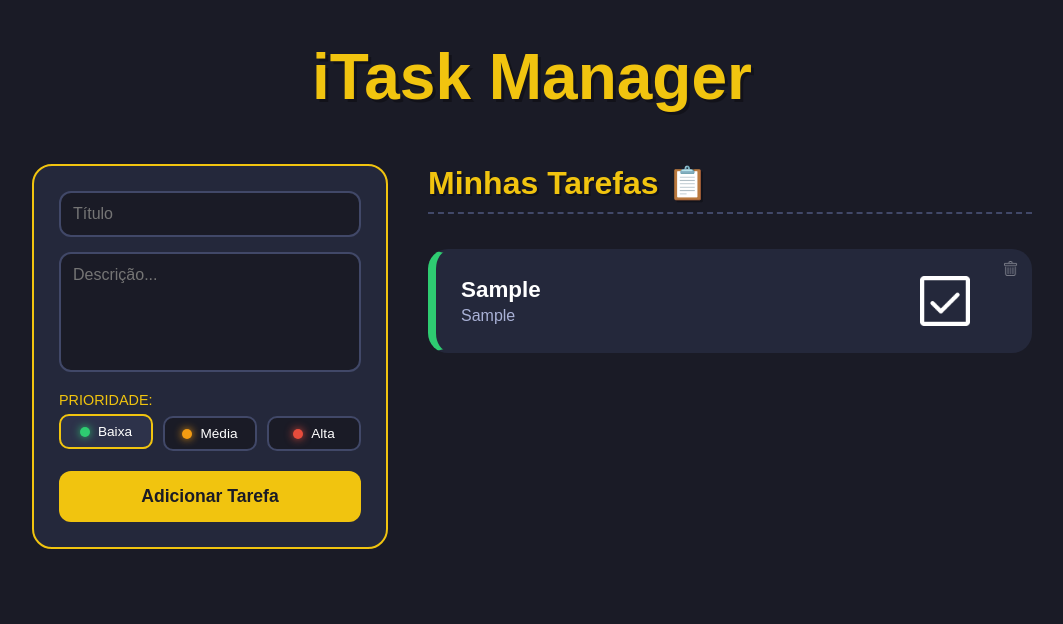
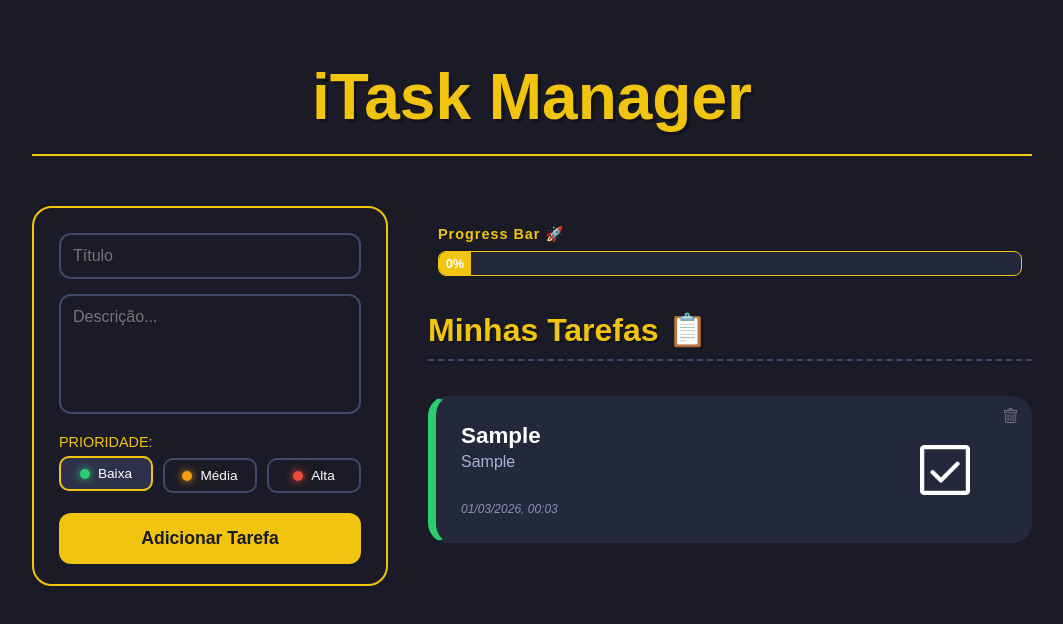
Before and after one commit to eychibassi/iTask-Manager, a website: page index.html in a window 1280 px wide. Both pictures are taken after typing "Sample", "Sample" into the empty fields and a click on the button "Adicionar Tarefa". Shown: the whole page, without its empty margins (108-1171 px from the left). Drawn offline with Linux system fonts and the light colour scheme; a web font is replaced by a local one.

Commit message:
feat: implementa barra de progresso dinâmica

```diff
--- a/app.js
+++ b/app.js
@@ -17,7 +17,7 @@ var Tarefa = /** @class */ (function () {
         //formata a data para o padrão brasileiro
         var dataFormatada = this.dataCriacao.toLocaleString('pt-BR');
         //define o conteúdo interno do card
-        card.innerHTML = "\n            <div class=\"task-info\">\n                <input type=\"checkbox\" class=\"task-check\">\n                <div class=\"task-details\">\n                    <h3>".concat(this.titulo, "</h3><br>\n                    <p>").concat(this.descricao || "<em>Sem descrição</em>", "</p>\n                    <small>Criado em: ").concat(dataFormatada, "</small>\n                </div>\n            </div>\n        ");
+        card.innerHTML = "\n            <div class=\"task-info\">\n                <input type=\"checkbox\" class=\"task-check\">\n                <div class=\"task-details\">\n                    <h3>".concat(this.titulo, "</h3>\n                    <p>").concat(this.descricao || "<em>Sem descrição</em>", "</p>\n                    <small>Criado em: ").concat(dataFormatada, "</small>\n                </div>\n            </div>\n        ");
         //adiciona o feedback visual imediato
         var checkbox = card.querySelector('.task-check');
         checkbox.addEventListener('change', function () {
@@ -43,6 +43,13 @@ btnAdicionar.addEventListener('click', function () {
     var urgencia = document.querySelector('input[name="urgencia"]:checked').value;
     if (titulo === "")
         return; // Não adiciona se estiver vazio
+    var dataCriacao = new Date().toLocaleString('pt-BR', {
+        day: '2-digit',
+        month: '2-digit',
+        year: 'numeric',
+        hour: '2-digit',
+        minute: '2-digit'
+    });
     // No momento de criar o card:
     var novoCard = document.createElement('div');
     novoCard.classList.add('task-card');
@@ -65,16 +72,18 @@ btnAdicionar.addEventListener('click', function () {
     // Aplicamos a cor como uma variável CSS dentro do próprio card
     novoCard.style.setProperty('--card-color', corEscolhida);
     // 3. Montar o conteúdo interno do Card
-    novoCard.innerHTML = "\n\n    <button class=\"btn-delete\">\n        <img src=\"images/bin.png\" alt=\"Excluir\">\n    </button>\n    <div class=\"task-content\">\n\n    <div class=\"task-info\">\n        <h3>".concat(titulo, "</h3>\n        <p>").concat(descricao, "</p>\n    </div>\n    <button class=\"btn-check\">\n            <img src=\"images/check.png\" alt=\"Concluir Tarefa\">\n        </button>\n    </div>\n\n");
+    novoCard.innerHTML = "\n\n    <button class=\"btn-delete\">\n        <img src=\"images/bin.png\" alt=\"Excluir\">\n    </button>\n    <div class=\"task-content\">\n\n    <div class=\"task-info\">\n        <h3>".concat(titulo, "</h3>\n        <p>").concat(descricao, "</p>\n        <br>\n                <small class=\"task-date\">").concat(dataCriacao, "</small>\n    </div>\n    <button class=\"btn-check\">\n            <img src=\"images/check.png\" alt=\"Concluir Tarefa\">\n        </button>\n    </div>\n\n");
     var btnCheck = novoCard.querySelector('.btn-check');
     btnCheck.addEventListener('click', function () {
         // Adiciona ou remove a classe que controla o visual "riscado"
         novoCard.classList.toggle('completed');
+        atualizarProgresso();
     });
     // --- LOGICA DE EXCLUSÃO (BIN) ---
     var btnDelete = novoCard.querySelector('.btn-delete');
     btnDelete.addEventListener('click', function () {
         novoCard.remove();
+        atualizarProgresso();
     });
     // 4. Adicionar na tela e limpar o formulário
     var container = document.getElementById('container-tarefas');
@@ -83,6 +92,7 @@ btnAdicionar.addEventListener('click', function () {
         if (mensagemVazia)
             mensagemVazia.style.display = 'none'; // Esconde o aviso
         container.appendChild(novoCard);
+        atualizarProgresso();
     }
     // Limpar campos
     inputTitulo.value = "";
@@ -114,3 +124,16 @@ function getDragAfterElement(container, y) {
         }
     }, { offset: Number.NEGATIVE_INFINITY }).element;
 }
+function atualizarProgresso() {
+    // Busca todos os cards e todos os cards que têm a classe 'completed'
+    var total = document.querySelectorAll('.task-card').length;
+    var concluidas = document.querySelectorAll('.task-card.completed').length;
+    var barra = document.getElementById('progress-bar');
+    if (!barra)
+        return;
+    // Calcula a porcentagem (se total for 0, a porcentagem é 0)
+    var porcentagem = total === 0 ? 0 : Math.round((concluidas / total) * 100);
+    // Aplica no CSS da barra
+    barra.style.width = "".concat(porcentagem, "%");
+    barra.innerText = "".concat(porcentagem, "%");
+}
--- a/index.html
+++ b/index.html
@@ -42,6 +42,12 @@
 
             <section id="lista-tarefas" class="task-list">
                 <section id="lista-tarefas" class="task-list">
+                   <div class="progress-wrapper">
+                    <span class="progress-label">Progress Bar 🚀</span>
+    <div class="progress-container">
+        <div id="progress-bar"></div>
+    </div>
+</div>
     <h2 class="sub-title">Minhas Tarefas 📋</h2>
 
                 <div id="container-tarefas">
--- a/style.css
+++ b/style.css
@@ -42,7 +42,10 @@ body {
     border-radius: 20px;
     border: 2px solid #F1C40F; /* Borda amarela para destaque */
     position: sticky; /* Tenta manter visível ao rolar */
-    top: 20px;
+    top: 150px; /* A mágica está aqui: ele "trava" logo abaixo do H1 */
+    z-index: 1000;
+    background-color: #1a1b26;
+    padding-bottom: 20px;
 }
 
 input, textarea {
@@ -357,3 +360,77 @@ input:focus, textarea:focus {
     transform: scale(0.95);
     border: 2px dashed var(--card-color); /* Usa a cor da urgência na borda */
 }
+
+.task-date {
+    display: block;
+    font-size: 0.75rem;
+    color: #8892b0; /* Um cinza mais suave */
+    margin-top: 5px;
+    font-style: italic;
+}
+
+/* Quando a tarefa for concluída, a data também ganha o risco? */
+.task-card.completed .task-date {
+    text-decoration: line-through;
+    opacity: 0.7;
+}
+
+h1 {
+    position: sticky;
+    top: 0; /* Cola no topo da tela */
+    z-index: 1000; /* Fica por cima de todos os cards */
+
+    background-color: #1a1b26; /* COLOQUE AQUI A COR DE FUNDO EXATA DA SUA PÁGINA */
+    margin: 0;
+    padding: 20px 0; /* Dá um respiro para o título não colar na borda da tela */
+    text-align: center;
+
+    /* Opcional: uma linha fina embaixo para separar das tarefas ao rolar */
+    border-bottom: 2px solid #f1c40f; /* O seu amarelo principal */
+
+}
+.progress-wrapper {
+    width: 100%;
+    margin-bottom: 20px;
+}
+
+.progress-container {
+    width: 100%;
+    background-color: #24283b; /* Fundo escuro da barra */
+    border-radius: 8px;
+    height: 25px;
+    overflow: hidden;
+    border: 1px solid #f1c40f; /* Borda amarela */
+}
+
+#progress-bar {
+    width: 0%; /* O TypeScript vai mudar isso */
+    height: 100%;
+    background-color: #f1c40f; /* Cor amarela que você usa */
+    color: #ffffff; /* Texto escuro para contrastar */
+    display: flex;
+    align-items: center;
+    justify-content: center;
+    font-weight: bold;
+    font-size: 0.8rem;
+    transition: width 1.5s ease; /* Animação suave da barra enchendo */
+    min-width: 2rem; /* Garante um tamanho mínimo para o "0%" aparecer */
+    padding: 0 5px;  /* Dá um espacinho nas laterais do texto */
+    justify-content: center; /* Mantém o texto centralizado na parte amarela */
+    white-space: nowrap; /* Impede que o texto quebre linha */
+}
+
+.progress-label {
+    display: block;
+    color: #f1c40f; /* O seu amarelo */
+    font-size: 0.9rem;
+    font-weight: bold;
+    margin-bottom: 8px;
+    letter-spacing: 1px;
+}
+
+.progress-wrapper {
+    width: 100%;
+    margin: 20px 0;
+    padding: 0 10px; /* Um respiro nas laterais */
+}
```
Also changed, not shown: app.ts (+28 -1 lines).
